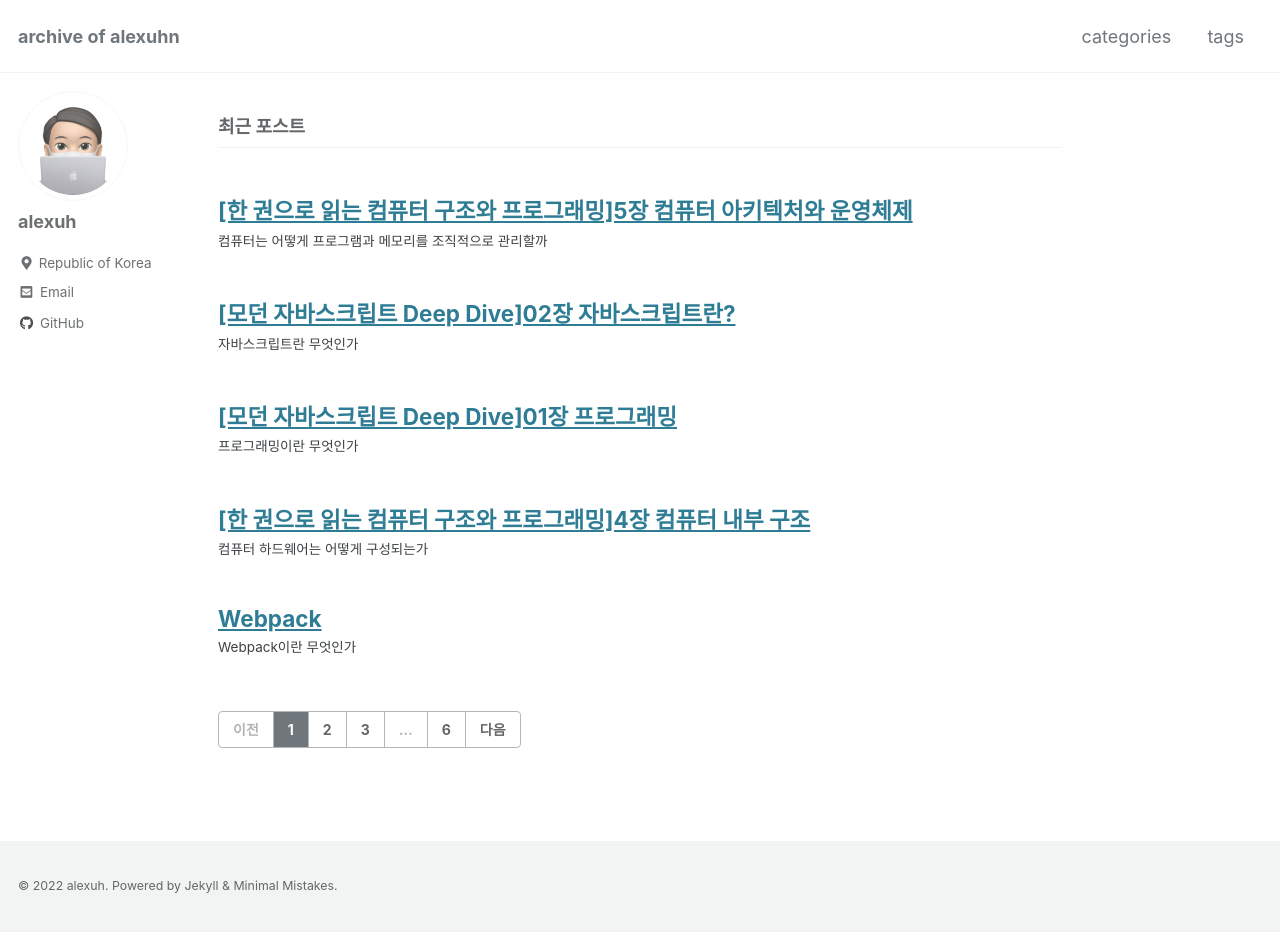
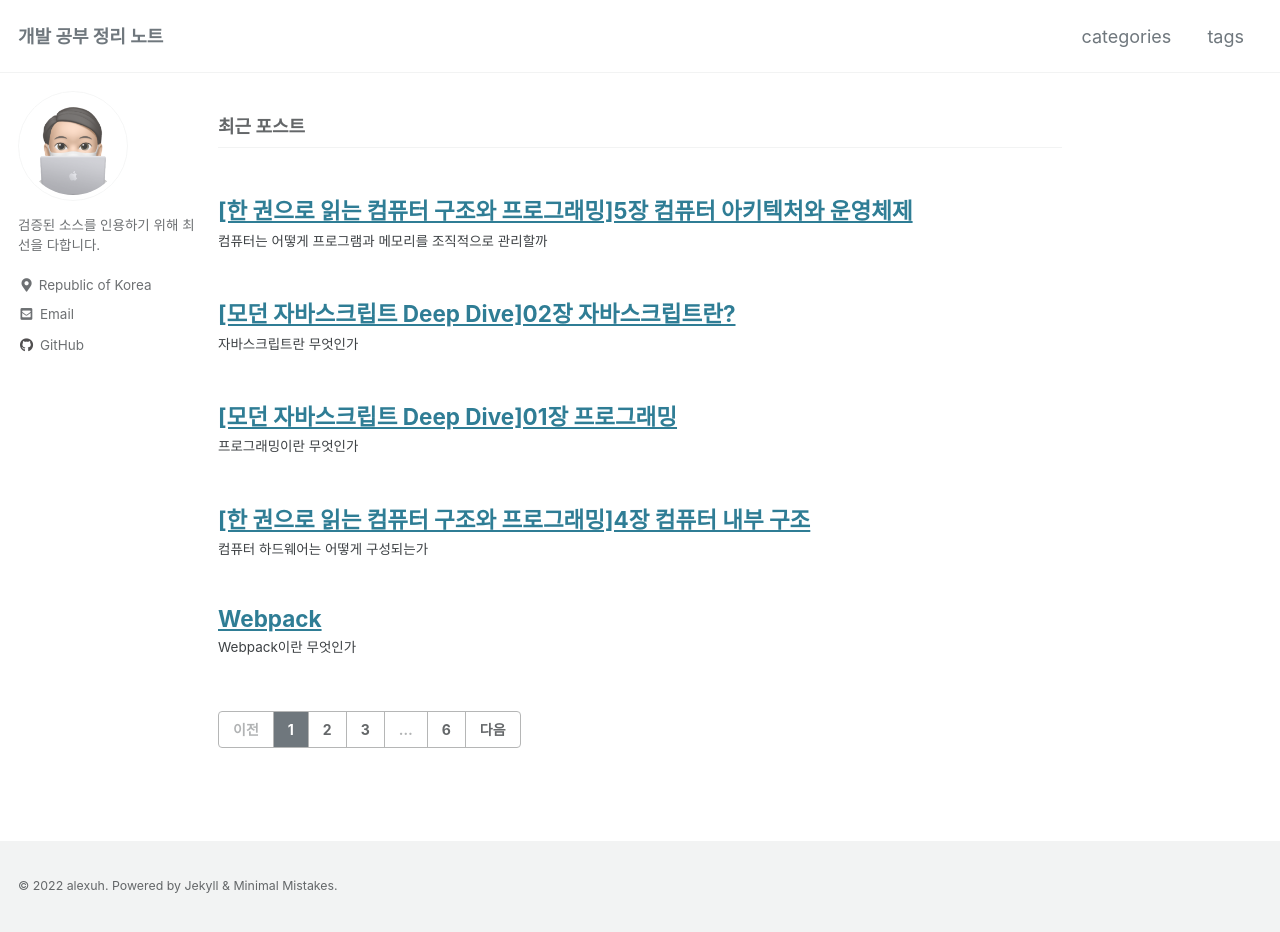
Before and after one commit to alexuhn/alexuhn.github.io-old, a Jekyll site: the page built from index.html, in a window 1280 px wide and 932 px high. Built offline with Jekyll 4.4.1, drawn with Linux system fonts in a browser that asks for light colours; cached includes are drawn as plain includes; some web fonts are replaced; the list of posts is cut into pages by our own code.

Commit message:
Edit site settings and bio

```diff
--- a/_config.yml
+++ b/_config.yml
@@ -16,11 +16,11 @@ minimal_mistakes_skin: "default" # "air", "aqua", "contrast", "dark", "dirt", "n
 
 # Site Settings
 locale: "ko"
-title: "archive of alexuhn"
+title: "개발 공부 정리 노트"
 title_separator: "-"
 subtitle: # site tagline that appears below site title in masthead
 name: "alexuh"
-description: "archive of alexuhn"
+description: "개발 공부를 하며 작성한 정리 노트를 기록합니다."
 url: "https://alexuhn.github.io"
 baseurl: # the subpath of your site, e.g. "/blog"
 repository: "alexuhn/alexuhn.github.io"
@@ -103,9 +103,9 @@ analytics:
 
 # Site Author
 author:
-  name: "alexuh"
+  name: # "alexuh"
   avatar: "/assets/images/bio-photo.png"
-  bio: ""
+  bio: "검증된 소스를 인용하기 위해 최선을 다합니다."
   location: "Republic of Korea"
   email: # "alexuhyun@gmail.com"
   links:
```
